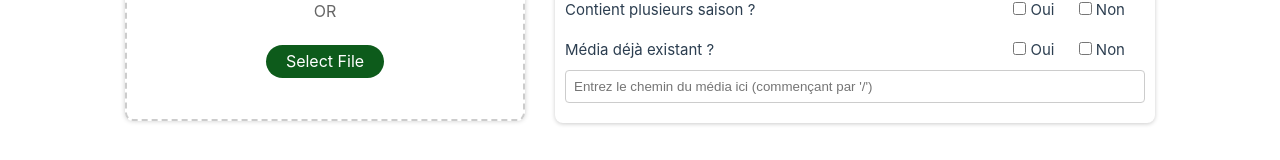
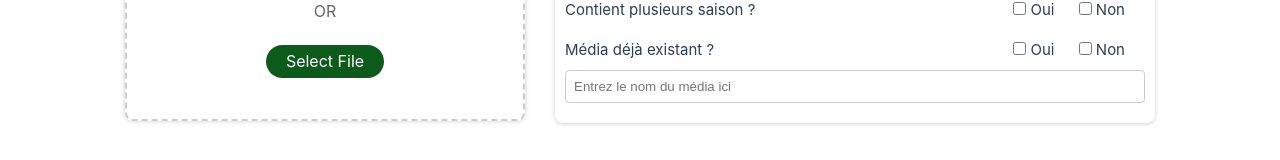
Before and after one commit to ChacalTordu/ChacalTorrent, a Vue app in the folder ChacalWebInterface/: page / in a window 1280 px wide. Both pictures are taken after a click on the label "Série". Shown: the part 330-490 px from the top of the page. Built offline with nearby package versions, Linux system fonts and the light colour scheme.

Commit message:
Disable the function for shows : media already exist

```diff
--- a/ChacalWebInterface/src/components/ZoneFileInfos.vue
+++ b/ChacalWebInterface/src/components/ZoneFileInfos.vue
@@ -30,8 +30,10 @@
         <div class="question">
           <CheckboxTrueOrFalse @checkboxSet="toggleCheckbox1" textCheckbox="Contient plusieurs saison ?"/>
           <CheckboxTrueOrFalse @checkboxSet="toggleCheckbox2" textCheckbox="Média déjà existant ?"/>
-          <input v-if="checkbox2" v-model="pathMedia" placeholder="Entrez le nom du média ici">
-          <input v-if="!checkbox2" v-model="pathMedia" placeholder="Entrez le chemin du média ici (commençant par '/')">
+          <input v-if="!checkbox2" v-model="pathMedia" placeholder="Entrez le nom du média ici">
+          <!-- <input v-if="checkbox2" v-model="pathMedia" placeholder="Entrez le chemin du média ici (commençant par '/')"> -->
+          <input v-if="checkbox2" v-model="pathMedia" placeholder="Recherchez le dossier :" disabled>
+          <p v-if="checkbox2" style="text-align: center; margin-top: 5px; color: #f00;">Fonctionnalité pas encore disponible. Veuillez télécharger le .torrent manuellement et le placer correctement dans le serveur.</p>
         </div>
       </div>
     </div>
```
Also changed, not shown: 1 other file (tests, documents, lock files or other folders).
